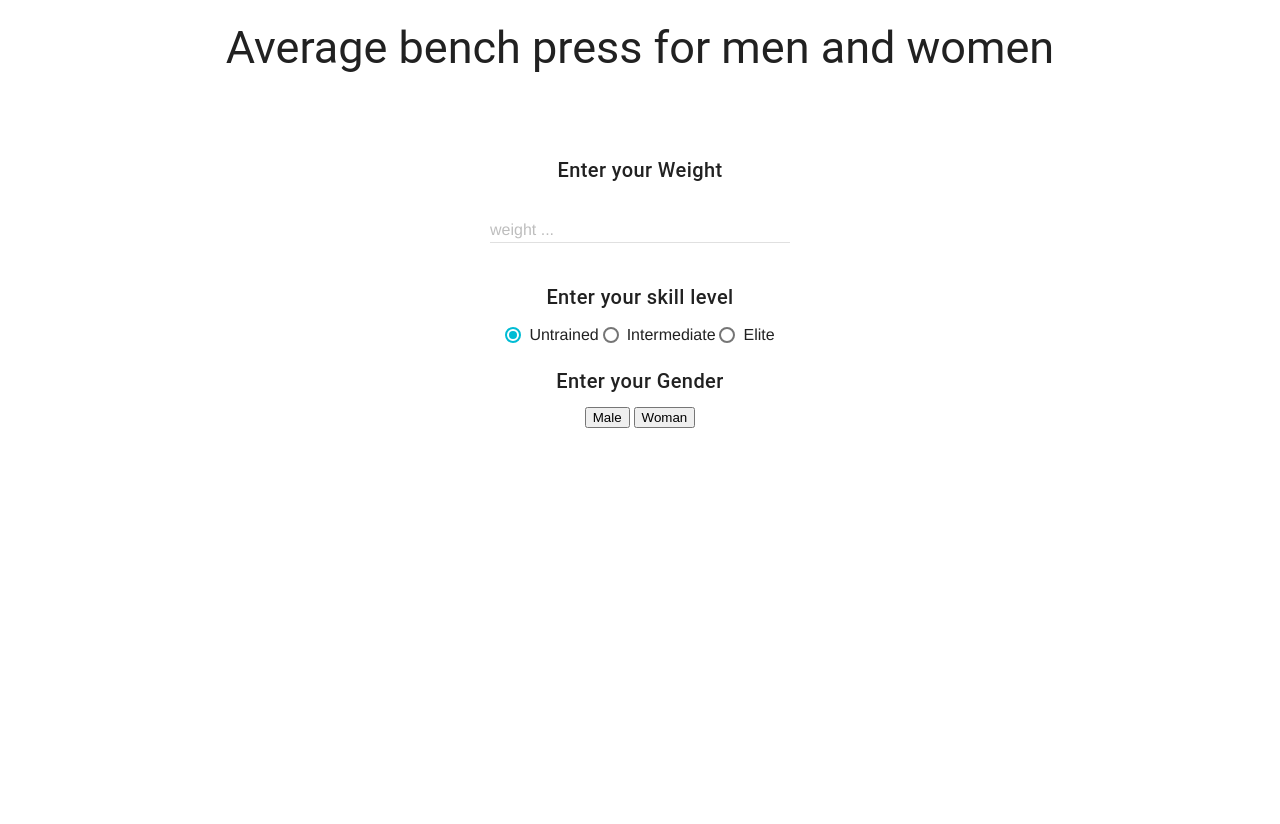
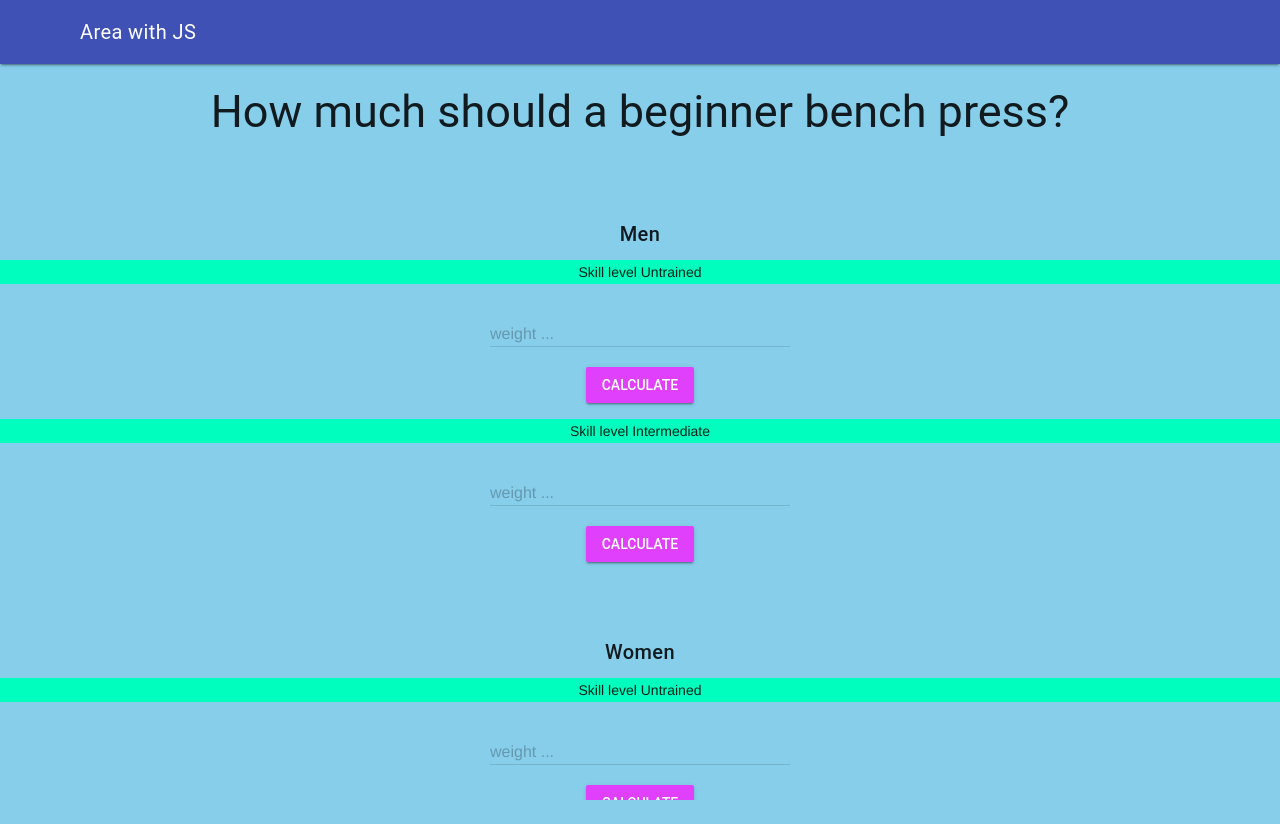
Before and after one commit to ICS2O-Programming-NathanA/Assign-02-HTML-Calculations, a plain HTML site: page index.html in a window 1280 px wide. After the commit the page ends 800 px from the top, so only its background shows below. Drawn offline with nearby package versions, Linux system fonts and the light colour scheme.

Commit message:
updated js

```diff
--- a/css/style.css
+++ b/css/style.css
@@ -1,3 +1,20 @@
-h2 {
-	background-color:  ;
+/* Created by: Nathan Araujo
+* Created on: Mar 2022
+* This CSS file defines the style for index.html
+* ICS2O-Unit2-01-HTML-JS-HelloWorld
+*/
+
+body {
+	background-color: skyblue;
 }
+
+h1 {
+	background-color: rgb(61, 181, 255);
+	color: hsl(200, 87%, 56%);
+	padding: 40px;
+	text-align: center;
+}
+
+p {
+	background-color: #00ffbf;
+}
--- a/index.html
+++ b/index.html
@@ -1,75 +1,156 @@
 <!DOCTYPE html>
-<!-- Assign-01-HTML-CSS-JS -->
-<html lang="en-ca">
+<html>
   <head>
-    <meta charset="utf-8">
-    <meta name="description" content="My First Web Page, with JavaScript">
-    <meta name="keywords" content="immaculata, ics2o">
-    <meta name="author" content="Nathan student">
-    <meta name="viewport" content="width=device-width, initial-scale=1.0">
-		<link rel="stylesheet" href="./css/style.css">
-
-		<!-- Favicon -->
-    <link rel="apple-touch-icon" sizes="180x180" href="./fav/apple-touch-icon.png">
-    <link rel="icon" type="image/png" sizes="32x32" href="./fav/favicon-32x32.png">
-    <link rel="icon" type="image/png" sizes="16x16" href="./fav/favicon-16x16.png">
-    <link rel="manifest" href="./fav/site.webmanifest">
-
-		<!-- Google's MDL -->
-		<link rel="stylesheet" href="https://fonts.googleapis.com/icon?family=Material+Icons">
- 		<link rel="stylesheet" href="https://code.getmdl.io/1.3.0/material.cyan-indigo.min.css" />
-		<script defer src="https://code.getmdl.io/1.3.0/material.min.js">							</script>
-		<title>How much should you bench press?</title>
+    <meta charset="utf-8" />
+    <meta name="description" content="Area with JavaScript" />
+    <meta name="keywords" content="immaculata, ics2o" />
+    <meta name="author" content="Nathan Araujo" />
+    <meta name="viewport" content="width=device-width, initial-scale=1.0" />
+    <link rel="apple-touch-icon" sizes="180x180" href="./fav_index/apple-touch-icon.png" />
+    <link rel="icon" type="image/png" sizes="32x32" href="./fav_index/favicon-32x32.png" />
+    <link rel="icon" type="image/png" sizes="16x16" href="./fav_index/favicon-16x16.png" />
+    <link rel="manifest" href="./fav_index/site.webmanifest" />
+    <link rel="stylesheet" href="https://fonts.googleapis.com/icon?family=Material+Icons" />
+    <link rel="stylesheet" href="https://code.getmdl.io/1.3.0/material.indigo-purple.min.css" />
+    <link rel="stylesheet" href="./css/style.css" />
+    <title>Area of a triangle, with JavaScript</title>
   </head>
   <body>
-		<center><h2>Average bench press for men and women</h2></center>
+    <script defer src="https://code.getmdl.io/1.3.0/material.min.js">		</script>
+    <script src="./js/script.js"></script>
+    <div class="mdl-layout mdl-js-layout mdl-layout--fixed-header">
+      <header class="mdl-layout__header">
+        <div class="mdl-layout__header-row">
+          <span class="mdl-layout-title">Area with JS</span>
+        </div>
+      </header>
+      <main class="mdl-layout__content">
+              <center><h2>How much should a beginner bench press?</h2></center>
+
 				<br></br>
-		<center><h5>Enter your Weight</h5></center>
-
-    <!-- Numeric Textfield -->
-    <center><form action="#">
+				<!-- Men -->
+				<center><h5>Men</h5></center>
+				<center><!-- Simple Textfield -->
+        <form action="#">
+          <p>Skill level Untrained</p>
           <div class="mdl-textfield mdl-js-textfield">
             <input
               class="mdl-textfield__input"
               type="text"
               pattern="-?[0-9]*(\.[0-9]+)?"
-          id="weight_of_person"
+              id="weight-of-male-untrained"
             />
-            <label class="mdl-textfield__label" for="weight_of_person">weight ...</label>
+            <label class="mdl-textfield__label" for="weight-of-male-untrained">weight ...</label>
             <span class="mdl-textfield__error">Input is not a number!</span>
           </div>
         </form>
 
-
-		<center><h5>Enter your skill level</h5></center>
-
-		<!-- Buttons for skill level -->
-		<center><label class="mdl-radio mdl-js-radio mdl-js-ripple-effect" for="option-1">
-		<input type="radio" id="option-1" class="mdl-radio__button" name="options" value="1" checked>
-		  <span class="mdl-radio__label">Untrained</span>
-		</label> <label class="mdl-radio mdl-js-radio mdl-js-ripple-effect" for="option-2">
-		<input type="radio" id="option-2" class="mdl-radio__button" name="options" value="2">
-		  <span class="mdl-radio__label">Intermediate</span>
-		</label> <label class="mdl-radio mdl-js-radio mdl-js-ripple-effect" for="option-3">
-		<input type="radio" id="option-3" class="mdl-radio__button" name="options" value="3">
-		<span class="mdl-radio__label">Elite</span> </label></center>
+        <!-- Raised button with ripple -->
+        <button
+          class="mdl-button mdl-js-button mdl-button--raised mdl-js-ripple-effect mdl-button--accent"
+          onclick="calculateUntrainedMale()"
+        >
+          Calculate
+        </button>
+        <br />
+        <p>
+          <div id="answers">
+            <div id="untrainedMale"></div>
+          </div>
+        </p>
 
 
-		<center><h5>Enter your Gender</h5></center>
+				        <!-- Numeric Textfield -->
+        <form action="#">
+          <p>Skill level Intermediate</p>
+          <div class="mdl-textfield mdl-js-textfield">
+            <input
+              class="mdl-textfield__input"
+              type="text"
+              pattern="-?[0-9]*(\.[0-9]+)?"
+              id="weight-of-male-intermediate"
+            />
+            <label class="mdl-textfield__label" for="weight-of-male-intermediate">weight ...</label>
+            <span class="mdl-textfield__error">Input is not a number!	</span>
+          </div>
+        </form>
+				        <!-- Raised button with ripple -->
+        <button
+          class="mdl-button mdl-js-button mdl-button--raised mdl-js-ripple-effect mdl-button--accent"
+          onclick="calculateIntermediateMale()"
+        >
+          Calculate
+        </button>
+        <br />
+        <p>
+          <div id="answers">
+            <div id="intermediateMale"></div>
+          </div>
+        </p>
 
-		<!-- Accent-colored raised button with ripple -->
-		<center><button class="maleButton()">
-			  Male
+					<br></br>
+				<!-- Women -->
+				<h5>Women</h5>
+				<!-- Simple Textfield -->
+        <form action="#">
+          <p>Skill level Untrained</p>
+          <div class="mdl-textfield mdl-js-textfield">
+            <input
+              class="mdl-textfield__input"
+              type="text"
+              pattern="-?[0-9]*(\.[0-9]+)?"
+              id="weight-of-female-untrained"
+            />
+            <label class="mdl-textfield__label" for="weight-of-female-untrained">weight ...</label>
+            <span class="mdl-textfield__error">Input is not a number!</span>
+          </div>
+        </form>
+
+        <!-- Raised button with ripple -->
+        <button
+          class="mdl-button mdl-js-button mdl-button--raised mdl-js-ripple-effect mdl-button--accent"
+          onclick="calculateUntrainedFemale()"
+        >
+          Calculate
         </button>
-		<!-- Accent-colored raised button with ripple -->
-		<button class="womanButton()">
-			  Woman
-		</button></center>
+        <br />
+        <p>
+          <div id="answers">
+            <div id="untrainedFemale"></div>
+          </div>
+        </p>
 
-		<!-- Create a space where the user information will be displayed -->
-		<div id="display-results">
-    	<div id="weight"></div>
-			<div id="weight"></div>
+
+				        <!-- Numeric Textfield -->
+        <form action="#">
+          <p>Skill level Intermediate</p>
+          <div class="mdl-textfield mdl-js-textfield">
+            <input
+              class="mdl-textfield__input"
+              type="text"
+              pattern="-?[0-9]*(\.[0-9]+)?"
+              id="weight-of-female-intermediate"
+            />
+            <label class="mdl-textfield__label" for="weight-of-female-intermediate">weight ...</label>
+            <span class="mdl-textfield__error">Input is not a number!	</span>
+          </div>
+        </form>
+				        <!-- Raised button with ripple -->
+        <button
+          class="mdl-button mdl-js-button mdl-button--raised mdl-js-ripple-effect mdl-button--accent"
+          onclick="calculateIntermediateFemale()"
+        >
+          Calculate
+        </button>
+        <br />
+        <p>
+          <div id="answers">
+            <div id="intermediateMale"></div>
+          </div>
+        </p>
+
+				</center>
+      </main>
     </div>
   </body>
 </html>
--- a/js/script.js
+++ b/js/script.js
@@ -4,21 +4,48 @@
 // Created on: March 2022
 // This file contains the JS functions for index.html
 
-"use strict"
+'use strict'
+/**
+ * This function calculates how much the person should bench press at the untrained level (male).
+ */
+function calculateUntrainedMale () {
+  // input
+  const weight = parseInt(document.getElementById('weight-of-male-untrained').value)
 
-// declare constants
-const UNTRAINED = 0.7456
-const INTERMEDIATE = 1.1403
-const ELITE = 1.9298
+	// process
+	const untrained = 0.7456
+  const benchpress = (weight * untrained)
+
+  // output
+  document.getElementById('untrainedMale').innerHTML = 'You should bench press around: ' + benchpress + 'lbs'
+}
 
 /**
- * This function calculates area and perimeter of rectangle.
+ * This function calculates how much the person should bench press at the intermediate level (male).
  */
-function maleButton () {
-  // get user input
-  let weight = parseFloat(document.getElementById('weight_of_person').value)
+function calculateIntermediateMale () {
+	// input
+  const weight = parseInt(document.getElementById('weight-of-male-intermediate').value)
 
-  // display the results
-  document.getElementById('weight').innerHTML = "You will make $" + weight_of_person.toFixed(2)
-  document.getElementById('weight').innerHTML = "The government will steal $" + weight_of_person.toFixed(2)
+	// process
+	const untrained = 1.1403
+  const benchpress = (weight * untrained)
+
+  // output
+  document.getElementById('intermediateMale').innerHTML = 'You should bench press around: ' + benchpress + 'lbs'
 }
+
+/**
+ * This function calculates how much the person should bench press at the untrained level (female).
+ */
+function calculateUntrainedFemale () {
+	// input
+  const weight = parseInt(document.getElementById('weight-of-female-untrained').value)
+
+	// process
+	const untrained = 0.5154
+  const benchpress = (weight * untrained)
+
+  // output
+  document.getElementById('untrainedFemale').innerHTML = 'You should bench press around: ' + benchpress + 'lbs'
+}
```
Lines whose indentation alone changed are shown as unchanged.
